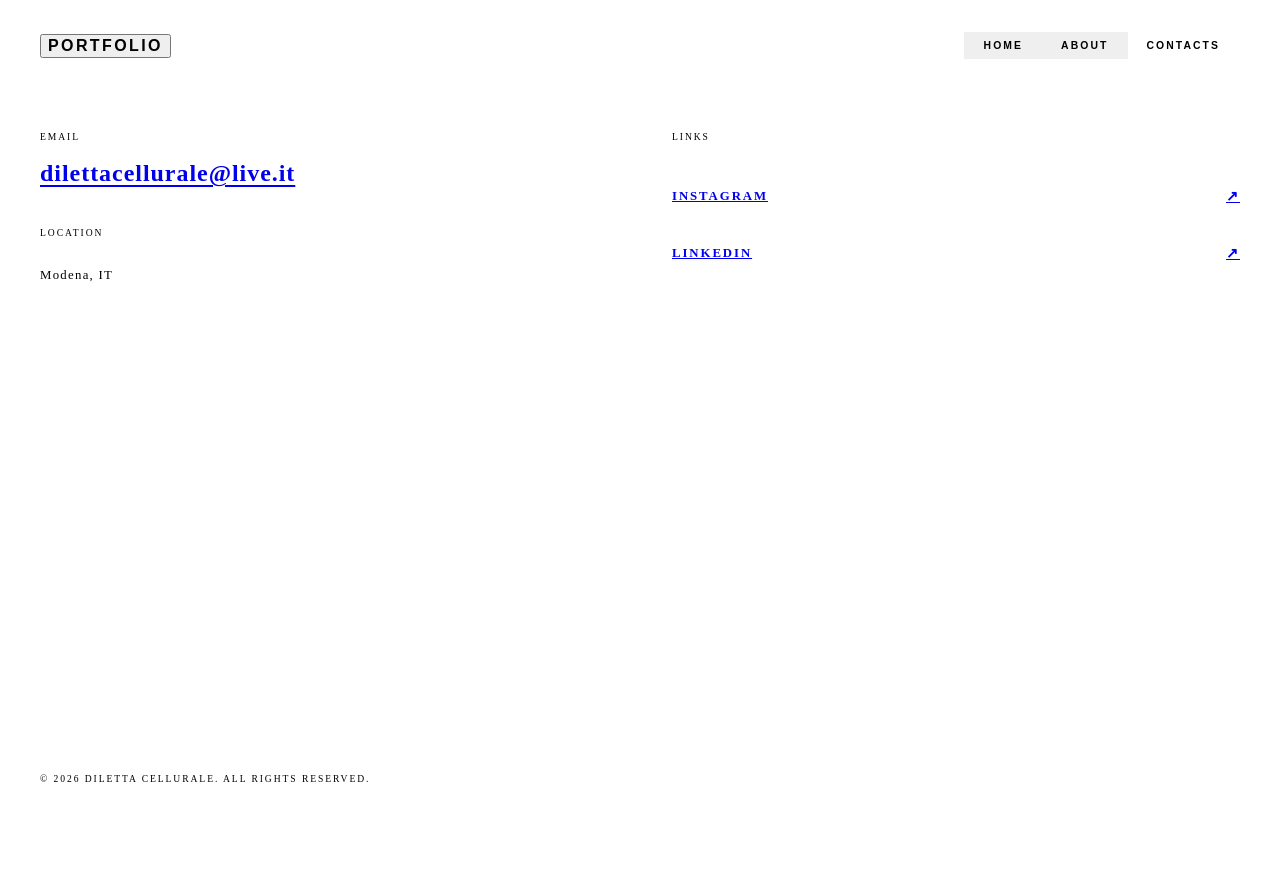
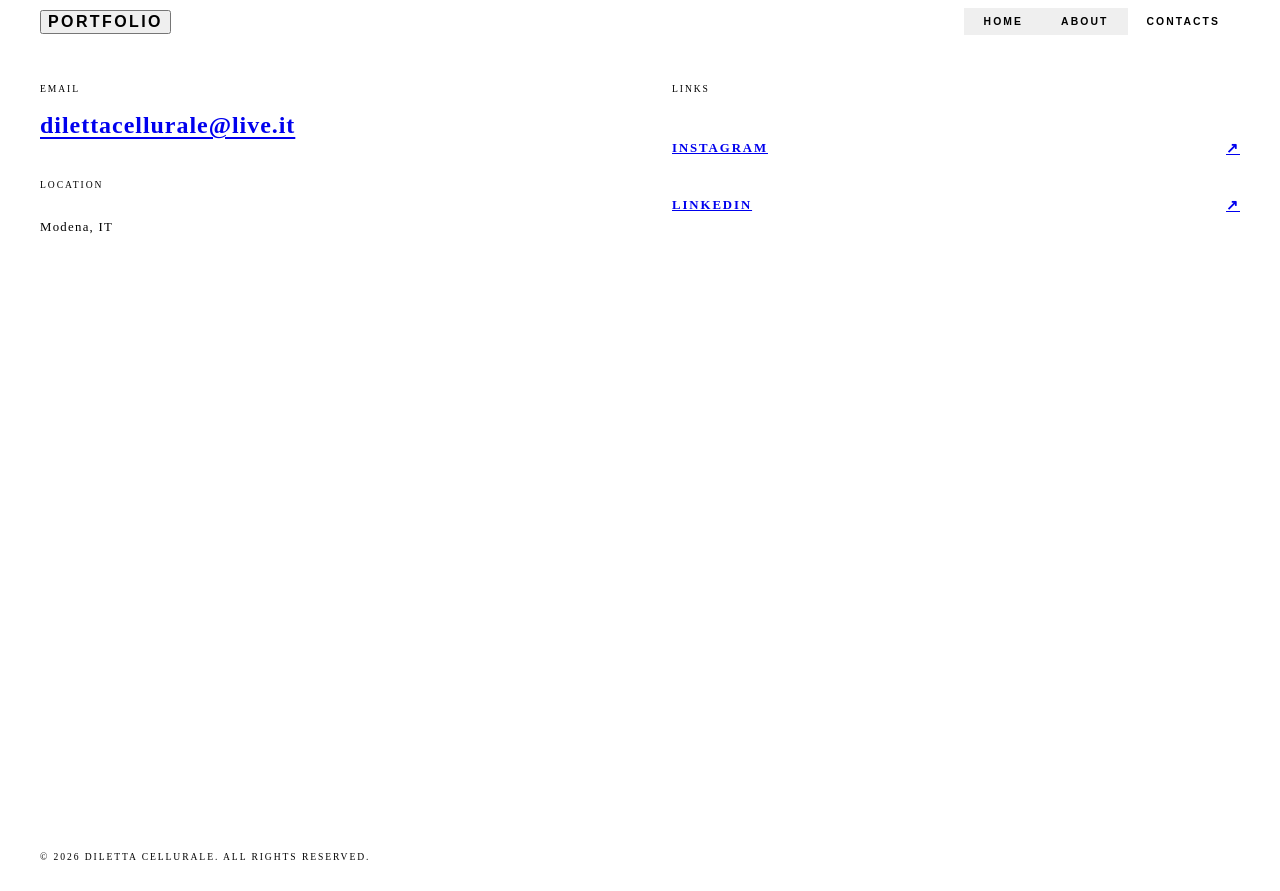
Before and after one commit to andrea-grandi/portfolio_diletta, a React (Vite) app: page /portfolio_diletta/contacts in a window 1280 px wide. Built offline with nearby package versions, Linux system fonts and the light colour scheme; the HTML template or start-up script is replaced by a standard one.

Commit message:
fix: works images and footer

```diff
--- a/src/App.tsx
+++ b/src/App.tsx
@@ -31,6 +31,7 @@ function ScrollToTop() {
 export default function App() {
   return (
     <BrowserRouter basename="/portfolio_diletta/">
+      <div id="root">
         <Prefetcher />
         <ScrollToTop />
         <Navbar />
@@ -44,6 +45,7 @@ export default function App() {
           </Routes>
         </Suspense>
         <Footer />
+      </div>
     </BrowserRouter>
   )
 }
--- a/src/components/Footer/Footer.css
+++ b/src/components/Footer/Footer.css
@@ -8,9 +8,7 @@
   font-size: 0.6rem;
   letter-spacing: 0.2em;
   color: var(--mid);
-  position: fixed;
-  bottom: 0;
-  width: 100%;
-  background-color: #fff;
+  height: var(--header-height);
+  background: var(--white);
   z-index: 200;
 }
--- a/src/components/Navbar/Navbar.css
+++ b/src/components/Navbar/Navbar.css
@@ -2,12 +2,13 @@
   display: flex;
   align-items: center;
   justify-content: space-between;
-  padding: 1.5rem 2rem;
+  padding: 0 2rem;
   border-bottom: var(--border);
   position: sticky;
   top: 0;
   background: var(--white);
   z-index: 100;
+  height: var(--header-height);
 }
 
 .navbar-logo {
--- a/src/styles/Home.css
+++ b/src/styles/Home.css
@@ -197,3 +197,13 @@
   .project-card { width: clamp(240px, 75vw, 300px); }
   .scroll-btn { width: 2.5rem; height: 2.5rem; font-size: 0.9rem; }
 }
+
+@media (max-width: 768px) {
+  .scroll-btn {
+    display: none;
+  }
+
+  .projects-track {
+    padding: 1rem;
+  }
+}
--- a/src/styles/ProjectPage.css
+++ b/src/styles/ProjectPage.css
@@ -210,12 +210,34 @@
 
 /* RESPONSIVE */
 @media (max-width: 768px) {
-  .project-hero { grid-template-columns: 1fr; }
-  .project-hero-image { border-right: none; border-bottom: var(--border); }
-  .project-body { grid-template-columns: 1fr; }
-  .project-description { border-right: none; border-bottom: var(--border); }
-  .project-tags { flex-direction: row; flex-wrap: wrap; gap: 0.5rem; padding: 1.5rem; }
-  .tag { width: auto; border: var(--border); padding: 0.4rem 0.75rem; font-size: 0.6rem; }
-  .tag:first-child { border-top: var(--border); }
-  .pag-btn { padding: 1rem; }
+  .project-hero {
+    grid-template-columns: 1fr;
+  }
+
+  .project-hero-image {
+    display: none;
+  }
+
+  .project-hero-meta {
+    padding: 2rem 1rem;
+    border-bottom: var(--border);
+  }
+
+  .project-body {
+    grid-template-columns: 1fr;
+  }
+
+  .project-description {
+    padding: 2rem 1rem;
+  }
+
+  .project-tags {
+    padding: 1.5rem 1rem;
+    border-left: none;
+    border-top: var(--border);
+  }
+
+  .project-pagination {
+    grid-template-columns: 1fr 1fr;
+  }
 }
--- a/src/styles/global.css
+++ b/src/styles/global.css
@@ -14,6 +14,7 @@
   --font: 'Space Mono', 'Courier New', Courier, monospace;
   --border: 2px solid var(--black);
   --transition: 0.12s ease;
+  --header-height: 64px;
 }
 
 html {
@@ -27,7 +28,6 @@ body {
   font-family: var(--font);
   line-height: 1.4;
   overflow-x: hidden;
-  padding-bottom: 40px;
 }
 
 a {
@@ -53,3 +53,13 @@ button {
   letter-spacing: 0.2em;
   color: var(--mid);
 }
+
+#root {
+  min-height: 100vh;
+  display: flex;
+  flex-direction: column;
+}
+
+main {
+  flex: 1;
+}
```
Lines whose indentation alone changed are shown as unchanged.
